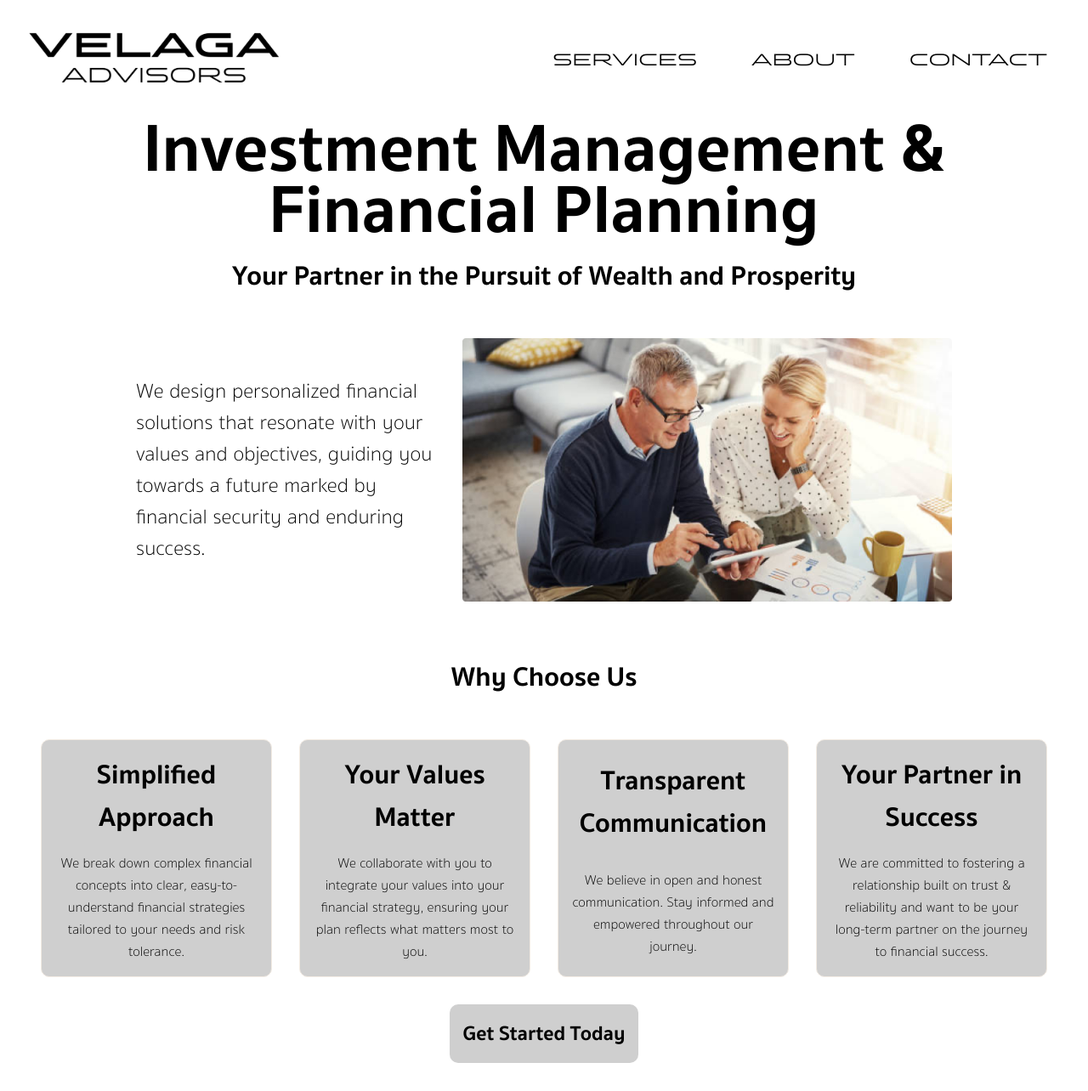
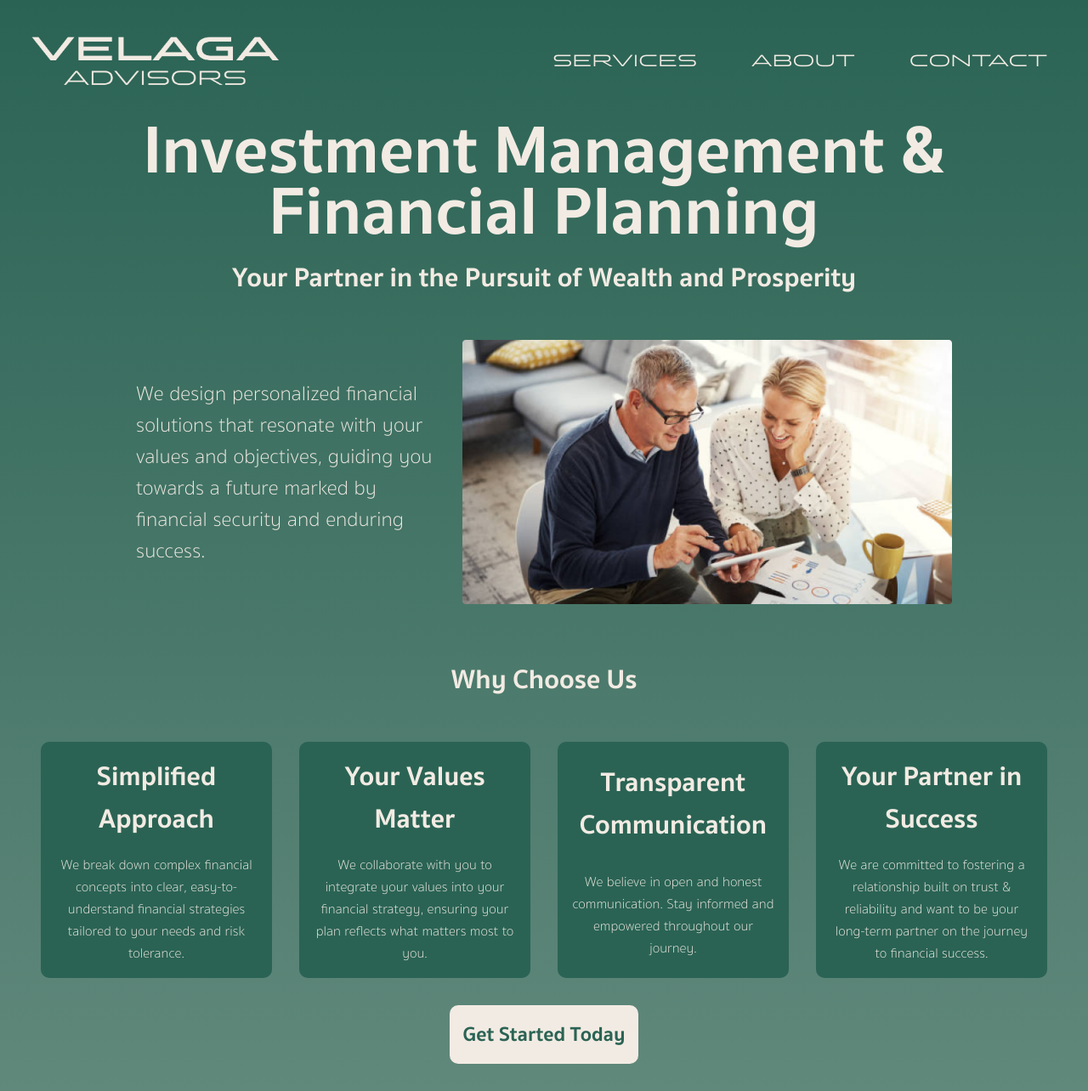
Before and after one commit to avelaga/velagaadvisors, a Next.js app: page / in a window 1280 px wide. Shown: the whole page at 85% size. Built offline with nearby package versions, Linux system fonts and the light colour scheme.

Commit message:
Revert "grayscale"
This reverts commit f767cd541605967894d6affa5a2cfae176083bf8.

```diff
--- a/components/navbar.js
+++ b/components/navbar.js
@@ -6,7 +6,7 @@ import styles from "@/styles/Navbar.module.css";
 export default function Navbar() {
     return (
         <div className={styles.navbar}>
-            <Link href="/"><Image src="/logoBlack.png" width={200} height={0} style={{ width: '300px', height: 'auto' }} className={styles.logo}/></Link>
+            <Link href="/"><Image src="/logo.png" width={200} height={0} style={{ width: '300px', height: 'auto' }} className={styles.logo}/></Link>
 
             <div className={styles.right}>
                 <Link href="/services" className={usePathname() === '/services' ? `${styles.link} ${styles.active}` : styles.link}>SERVICES</Link>
--- a/styles/Home.module.css
+++ b/styles/Home.module.css
@@ -57,8 +57,8 @@
 
 .reason {
   flex: 1;
-  border: solid var(--white) 1px;
-  background-color: rgb(207, 207, 207);
+  /* border: solid var(--white) 1px; */
+  background-color: var(--green);
   border-radius: 10px;
   padding: 1rem;
   text-align: center;
@@ -82,9 +82,8 @@
 
 .button{
   font-weight: 600;
-  /* color: var(--green); */
-  /* background: var(--white); */
-  background-color: rgb(207, 207, 207);
+  color: var(--green);
+  background: var(--white);
   padding: 1rem;
   font-size: 1.5rem;
   border-radius: 10px;
@@ -94,8 +93,8 @@
 }
 
 .button:hover {
-  background: black;
-  color: white;
+  background: var(--green);
+  color: var(--white);
 }
 
 .button:active {
--- a/styles/Navbar.module.css
+++ b/styles/Navbar.module.css
@@ -29,13 +29,13 @@
 }
 
 .link:hover {
-    background-color: rgb(207, 207, 207);
-    color: black;
+    background: var(--white);
+    color: var(--green)
 }
 
 .active {
-    background-color: rgb(207, 207, 207);
-    color: black;
+    background: var(--white);
+    color: var(--green)
 }
 
 .logo {
--- a/styles/globals.css
+++ b/styles/globals.css
@@ -89,8 +89,8 @@ body {
   overflow-x: hidden;
   animation-name: appear;
   animation-duration: 1s;
-  /* color: var(--white); */
-  /* background: linear-gradient(var(--green), #60887B); */
+  color: var(--white);
+  background: linear-gradient(var(--green), #60887B);
 }
 
 /* body {
```
Also changed, not shown: public/logoBlack.png (deleted).
